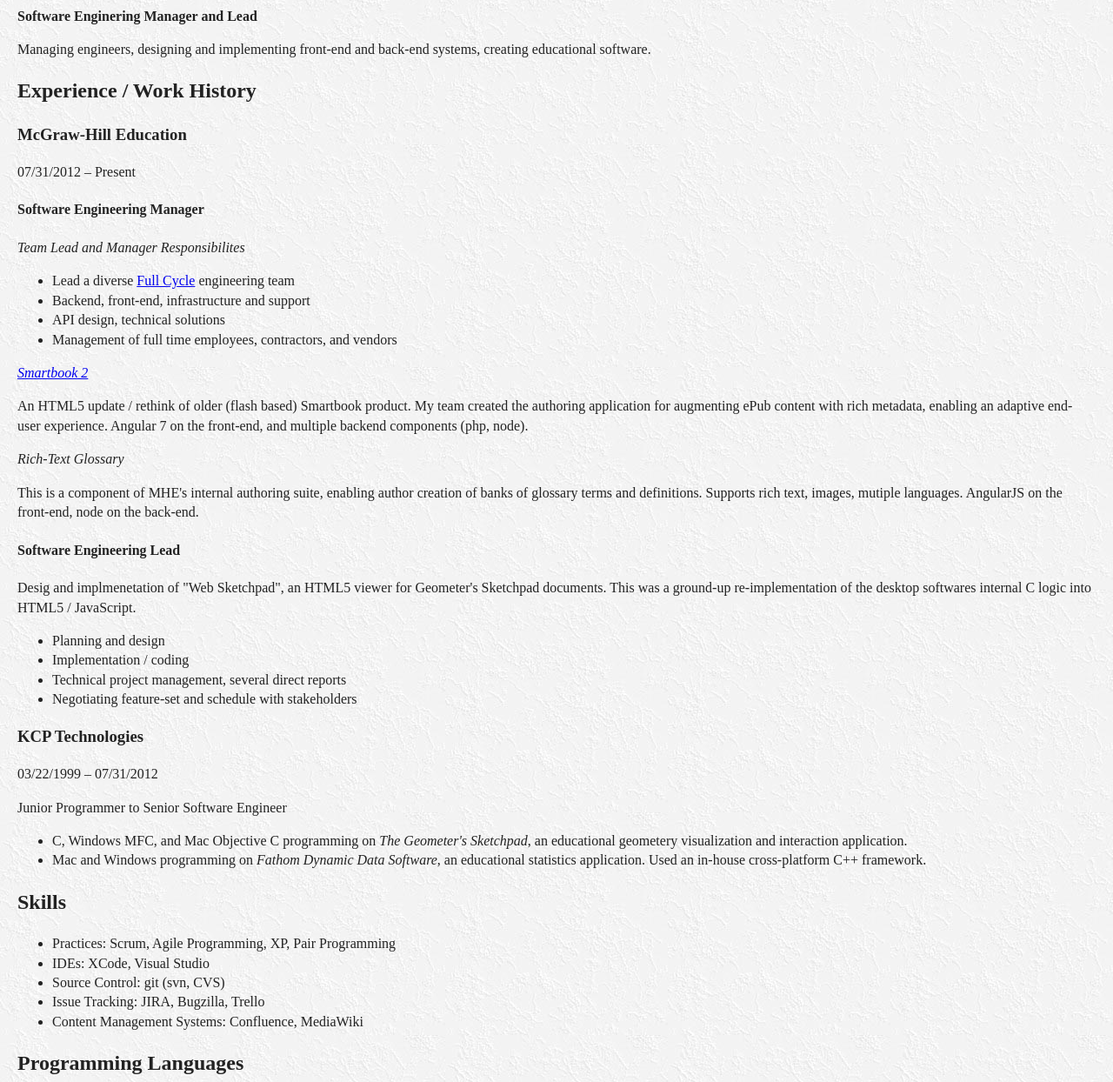
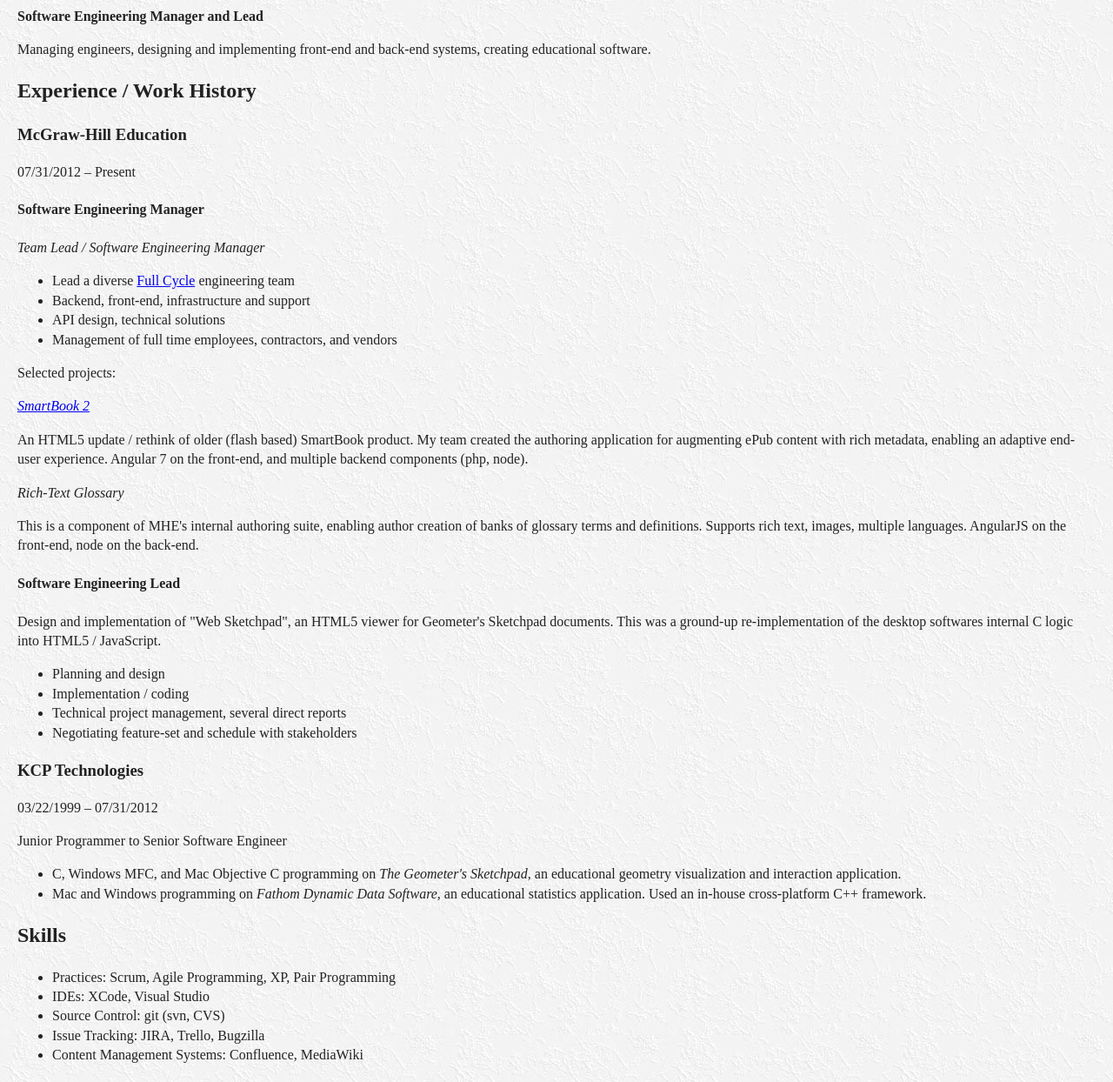
Before and after one commit to mlitwin/resume, a website: page www/index.html in a window 1280 px wide. Shown: the part 90-1334 px from the top of the page at 87% size. Drawn offline with Linux system fonts and the light colour scheme.

Commit message:
Spellcheck

```diff
--- a/www/index.html
+++ b/www/index.html
@@ -15,25 +15,26 @@
 <body>
   <div id="wsp" class="sketch_canvas" data-url="./wsp/Newton.json"></div>
   <h1 id="matthew-david-litwin">Matthew David Litwin</h1>
-<p><strong>Software Enginering Manager and Lead</strong></p>
+<p><strong>Software Engineering Manager and Lead</strong></p>
 <p>Managing engineers, designing and implementing front-end and back-end systems, creating educational software.</p>
 <h2 id="experience--work-history">Experience / Work History</h2>
 <h3 id="mcgraw-hill-education">McGraw-Hill Education</h3>
 <p>07/31/2012 – Present</p>
 <h4 id="software-engineering-manager">Software Engineering Manager</h4>
-<p><em>Team Lead and Manager Responsibilites</em></p>
+<p><em>Team Lead / Software Engineering Manager</em></p>
 <ul>
 <li>Lead a diverse <a href="https://medium.com/netflix-techblog/full-cycle-developers-at-netflix-a08c31f83249">Full Cycle</a> engineering team</li>
 <li>Backend, front-end, infrastructure and support</li>
 <li>API design, technical solutions</li>
 <li>Management of full time employees, contractors, and vendors</li>
 </ul>
-<p><em><a href="https://www.mheducation.com/highered/connect/smartbook.html">Smartbook 2</a></em></p>
-<p>An HTML5 update / rethink of older (flash based) Smartbook product. My team created the authoring application for augmenting ePub content with rich metadata, enabling an adaptive end-user experience. Angular 7 on the front-end, and multiple backend components (php, node).</p>
+<p>Selected projects:</p>
+<p><em><a href="https://www.mheducation.com/highered/connect/smartbook.html">SmartBook 2</a></em></p>
+<p>An HTML5 update / rethink of older (flash based) SmartBook product. My team created the authoring application for augmenting ePub content with rich metadata, enabling an adaptive end-user experience. Angular 7 on the front-end, and multiple backend components (php, node).</p>
 <p><em>Rich-Text Glossary</em></p>
-<p>This is a component of MHE's internal authoring suite, enabling author creation of banks of glossary terms and definitions. Supports rich text, images, mutiple languages. AngularJS on the front-end, node on the back-end.</p>
+<p>This is a component of MHE's internal authoring suite, enabling author creation of banks of glossary terms and definitions. Supports rich text, images, multiple languages. AngularJS on the front-end, node on the back-end.</p>
 <h4 id="software-engineering-lead">Software Engineering Lead</h4>
-<p>Desig and implmenetation of "Web Sketchpad", an HTML5 viewer for Geometer's Sketchpad documents. This was a ground-up re-implementation of the desktop softwares internal C logic into HTML5 / JavaScript.</p>
+<p>Design and implementation of "Web Sketchpad", an HTML5 viewer for Geometer's Sketchpad documents. This was a ground-up re-implementation of the desktop softwares internal C logic into HTML5 / JavaScript.</p>
 <ul>
 <li>Planning and design</li>
 <li>Implementation / coding</li>
@@ -44,7 +45,7 @@
 <p>03/22/1999 – 07/31/2012</p>
 <p>Junior Programmer to Senior Software Engineer</p>
 <ul>
-<li>C, Windows MFC, and Mac Objective C programming on <em>The Geometer's Sketchpad</em>, an educational geometery visualization and interaction application.</li>
+<li>C, Windows MFC, and Mac Objective C programming on <em>The Geometer's Sketchpad</em>, an educational geometry visualization and interaction application.</li>
 <li>Mac and Windows programming on <em>Fathom Dynamic Data Software</em>, an educational statistics application. Used an in-house cross-platform C++ framework.</li>
 </ul>
 <h2 id="skills">Skills</h2>
@@ -52,7 +53,7 @@
 <li>Practices: Scrum, Agile Programming, XP, Pair Programming</li>
 <li>IDEs: XCode, Visual Studio</li>
 <li>Source Control: git (svn, CVS)</li>
-<li>Issue Tracking: JIRA, Bugzilla, Trello</li>
+<li>Issue Tracking: JIRA, Trello, Bugzilla</li>
 <li>Content Management Systems: Confluence, MediaWiki</li>
 </ul>
 <h2 id="programming-languages">Programming Languages</h2>
```
Also changed, not shown: README.md, 2 other files.
